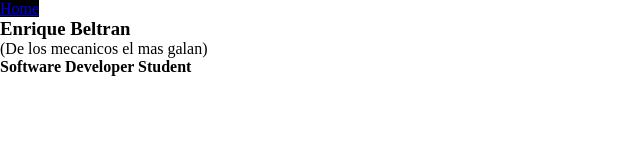
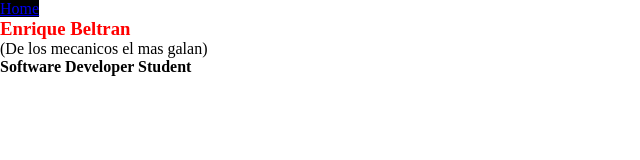
Before and after one commit to beltenrique/project5, a plain HTML site: page mywebsite.com/about-us.html in a window 1280 px wide. Shown: the whole page, without its empty margins (0-640 px from the left). Drawn offline with Linux system fonts and the light colour scheme.

Commit message:
Update about-us.html

```diff
--- a/mywebsite.com/about-us.html
+++ b/mywebsite.com/about-us.html
@@ -10,7 +10,7 @@
 
 <body>
   <a href="https://voiceclara-sidepancake.codio.io/mywebsite.com/index.html">Home</a>
-  <h3>Enrique Beltran</h3>
+  <h3><span style="color:red;">Enrique <strong>Beltran</strong></h3>
   <p>(De los mecanicos el mas galan)</p>
   <h4>Software Developer Student</h4>
 </body>
```
